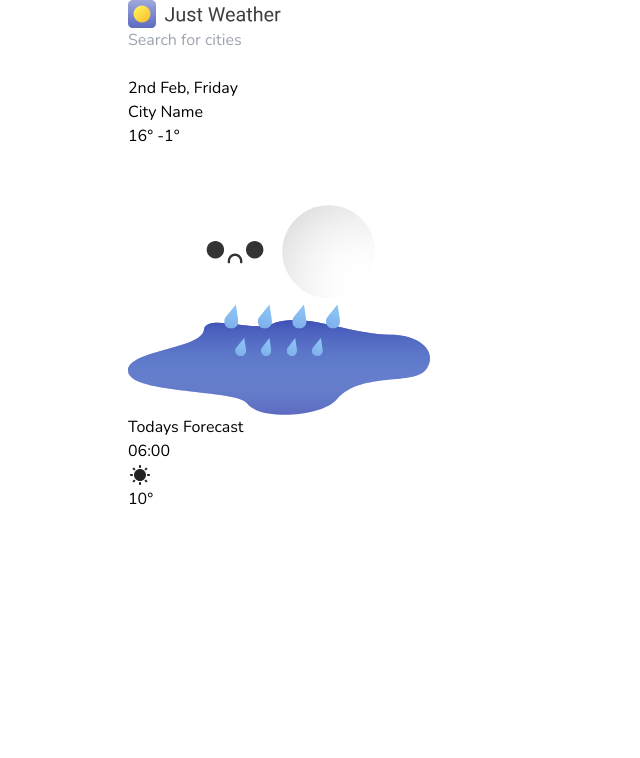
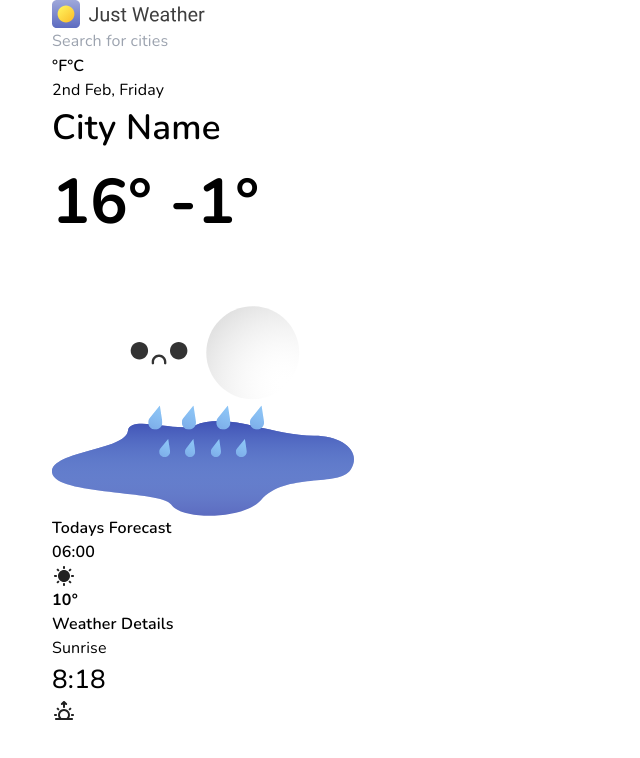
Before and after one commit to deivydaskim/weather-app, a React (Vite) app: page / in a window 1280 px wide. Shown: the top 758 px of the page, without its empty margins (0-640 px from the left). Built offline with nearby package versions, Linux system fonts and the light colour scheme.

Commit message:
finish layout

```diff
--- a/src/App.jsx
+++ b/src/App.jsx
@@ -1,6 +1,7 @@
 import CurrentWeather from './components/CurrentWeather';
 import Header from './components/Header';
 import TodaysForecast from './components/TodaysForecast';
+import WeatherDetails from './components/WeatherDetails';
 
 const App = () => {
   return (
@@ -8,6 +9,7 @@ const App = () => {
       <Header />
       <CurrentWeather />
       <TodaysForecast />
+      <WeatherDetails />
     </>
   );
 };
--- a/src/components/CurrentWeather.jsx
+++ b/src/components/CurrentWeather.jsx
@@ -4,9 +4,9 @@ const CurrentWeather = () => {
   return (
     <section className='flex justify-between h-40 text'>
       <div className='flex flex-col justify-between py-2'>
-        <p className='text-gray-900/60'>2nd Feb, Friday</p>
-        <h1 className='text-4xl text-gray-900/90 font-["NunitoSemiBold"]'>City Name</h1>
-        <h2 className='text-6xl text-gray-900/90 font-["NunitoBold"]'>16° -1°</h2>
+        <p className='body text-gray-900/60'>2nd Feb, Friday</p>
+        <h1 className='headline-l text-gray-900/90'>City Name</h1>
+        <h2 className='headline-xl text-gray-900/90'>16° -1°</h2>
       </div>
       <img src={placeholder} alt="" />
     </section>
--- /dev/null
+++ b/src/components/DetailsCard.jsx
@@ -0,0 +1,15 @@
+import placeholder from '/icons/sunrise-icon.svg';
+
+const DetailsCard = () => {
+  return (
+    <li className="flex h-28 p-5 bg-white/40 rounded-xl justify-between items-center">
+      <div className="flex flex-col justify-between h-full">
+        <h4 className="body text-gray-900/60">Sunrise</h4>
+        <p className="headline-m text-gray-900">8:18</p>
+      </div>
+      <img className="opacity-60" src={placeholder} alt="" />
+    </li>
+  );
+};
+
+export default DetailsCard;
--- a/src/components/Header.jsx
+++ b/src/components/Header.jsx
@@ -3,7 +3,7 @@ import SearchBar from './SearchBar';
 
 const Header = () => {
   return (
-    <header className="my-7 flex justify-between gap-6 items-center">
+    <header className="my-7 grid grid-cols-[153px_1fr_64px] grid-rows-1 gap-6 items-center">
       <img src="/icons/logo.svg" alt="Weather app logo" className="h-7" />
       <SearchBar />
       <ToggleTemp />
--- a/src/components/SearchBar.jsx
+++ b/src/components/SearchBar.jsx
@@ -9,10 +9,10 @@ const SearchBar = () => {
         placeholder="Search for cities"
         type="text"
         onSelect={() => setIsFocus(!isFocus)}
-        className="w-full h-10 leading-10 bg-indigo-50 focus:outline-indigo-400 rounded-lg px-4"
+        className="body w-full h-10 leading-10 bg-indigo-50 focus:outline-indigo-400 rounded-lg px-4"
       />
       {isFocus && (
-        <div className="absolute bg-indigo-50 w-full mt-2 rounded-lg px-4 py-2 shadow-md">
+        <div className="body absolute bg-indigo-50 w-full mt-2 rounded-lg px-4 py-2 shadow-md">
           <ul>
             <li>Text</li>
           </ul>
--- a/src/components/TodayCard.jsx
+++ b/src/components/TodayCard.jsx
@@ -2,10 +2,10 @@ import placeholder from '/icons/sun-icon.svg';
 
 const TodayCard = () => {
   return (
-    <li className="flex flex-col flex-shrink-0 w-24 h-28 bg-white/60 rounded-xl justify-around items-center">
-      <p className="text-gray-900/60 font-['NunitoSemiBold']">06:00</p>
+    <li className="flex flex-col flex-shrink-0 w-24 h-28 bg-white/40 rounded-xl justify-around items-center">
+      <p className="body-2 text-gray-900/60">06:00</p>
       <img src={placeholder} alt="" className="w-8 h-8" />
-      <p className="text-gray-900 font-['NunitoBold']">10°</p>
+      <p className="body-3 text-gray-900">10°</p>
     </li>
   );
 };
--- a/src/components/TodaysForecast.jsx
+++ b/src/components/TodaysForecast.jsx
@@ -2,8 +2,8 @@ import TodayCard from './TodayCard';
 
 const TodaysForecast = () => {
   return (
-    <section className="flex flex-col h-48 bg-indigo-50 rounded-xl p-5 mt-12 justify-between">
-      <h3 className="uppercase w-full font-['NunitoSemiBold'] text-gray-900/60">
+    <section className="flex flex-col gap-4 bg-indigo-50 rounded-xl p-5 mt-12 justify-between">
+      <h3 className="uppercase w-full body-2 text-gray-900/60">
         Todays Forecast
       </h3>
       <ul className="flex gap-3 h-28 w-full overflow-x-scroll no-scrollbar">
--- a/src/components/ToggleTemp.jsx
+++ b/src/components/ToggleTemp.jsx
@@ -2,16 +2,18 @@ import { Switch } from '@headlessui/react';
 import { useState } from 'react';
 
 const ToggleTemp = () => {
-  const [enabled, setEnabled] = useState(false);
+  const [isCelsius, setIsCelsius] = useState(true);
 
   return (
-    <div>
+    <div className="relative">
       <Switch
-        checked={enabled}
-        onChange={setEnabled}
+        checked={isCelsius}
+        onChange={setIsCelsius}
         className="group inline-flex h-8 w-16 items-center rounded-full bg-indigo-50 transition shadow-md"
       >
         <span className="size-7 translate-x-0.5 rounded-full bg-indigo-400 transition group-data-[checked]:translate-x-[33px]" />
+        <span className={`absolute z-10 left-[7px] body-2 ${!isCelsius ? 'text-white' : 'text-black'}`}>°F</span>
+        <span className={`absolute z-10 right-[11px] body-2 ${isCelsius ? 'text-white' : 'text-black'}`}>°C</span>
       </Switch>
     </div>
   );
--- /dev/null
+++ b/src/components/WeatherDetails.jsx
@@ -0,0 +1,16 @@
+import DetailsCard from './DetailsCard';
+
+const WeatherDetails = () => {
+  return (
+    <section className="flex flex-col bg-indigo-50 rounded-xl p-5 my-6 justify-between">
+      <h3 className="uppercase w-full body-2 text-gray-900/60">
+        Weather Details
+      </h3>
+      <ul className="grid gap-5 sm:grid-cols-2 sm:grid-rows-4 md:grid-cols-4 md:grid-rows-2 w-full">
+        <DetailsCard />
+      </ul>
+    </section>
+  );
+};
+
+export default WeatherDetails;
--- a/src/index.css
+++ b/src/index.css
@@ -22,24 +22,46 @@
 }
 
 @layer utilities {
-  /* Chrome, Safari and Opera */
   .no-scrollbar::-webkit-scrollbar {
     display: none;
   }
 
   .no-scrollbar {
-    -ms-overflow-style: none; /* IE and Edge */
-    scrollbar-width: none; /* Firefox */
+    -ms-overflow-style: none;
+    scrollbar-width: none;
   }
 }
 
-body {
-  background-color: white;
-  padding: 0 2rem;
-  font-family: 'NunitoRegular';
+.headline-xl {
+  @apply font-['NunitoBold'] text-[63px] tracking-[0.25px]
+}
+
+.headline-l {
+  @apply font-['NunitoSemiBold'] text-[35px] tracking-[0.25px]
+}
+
+.headline-m {
+  @apply font-['NunitoMedium'] text-[26px] tracking-[0.25px]
+}
+
+.headline-s {
+  @apply font-['NunitoSemiBold'] text-[21px] tracking-[0.15px]
+}
+
+.body {
+  @apply font-['NunitoRegular'] text-[16px] tracking-[0.15px]
+}
+
+.body-2 {
+  @apply font-['NunitoSemiBold'] text-[16px] tracking-[0.15px]
+}
+
+.body-3 {
+  @apply font-['NunitoBold'] text-[16px] tracking-[0.25px]
 }
 
 #root {
-  max-width: 1024px;
+  max-width: 1240px;
+  padding: 0 2rem;
   margin: 0 auto;
 }
```
